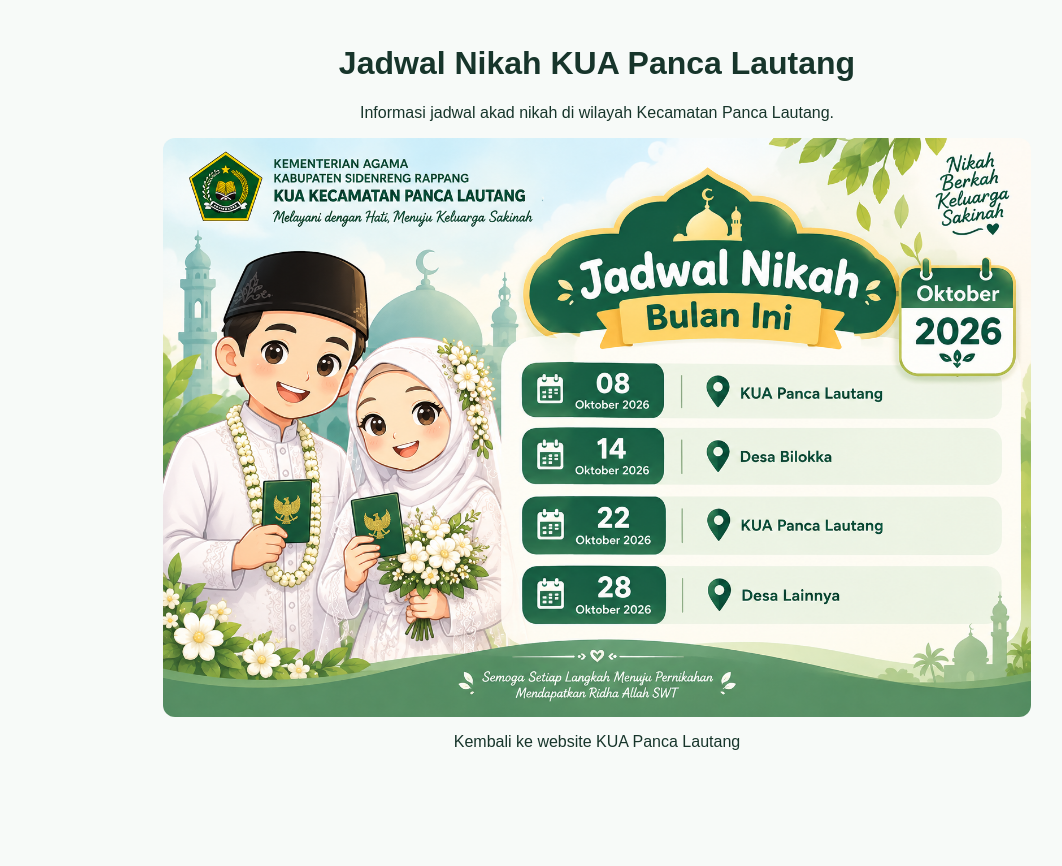
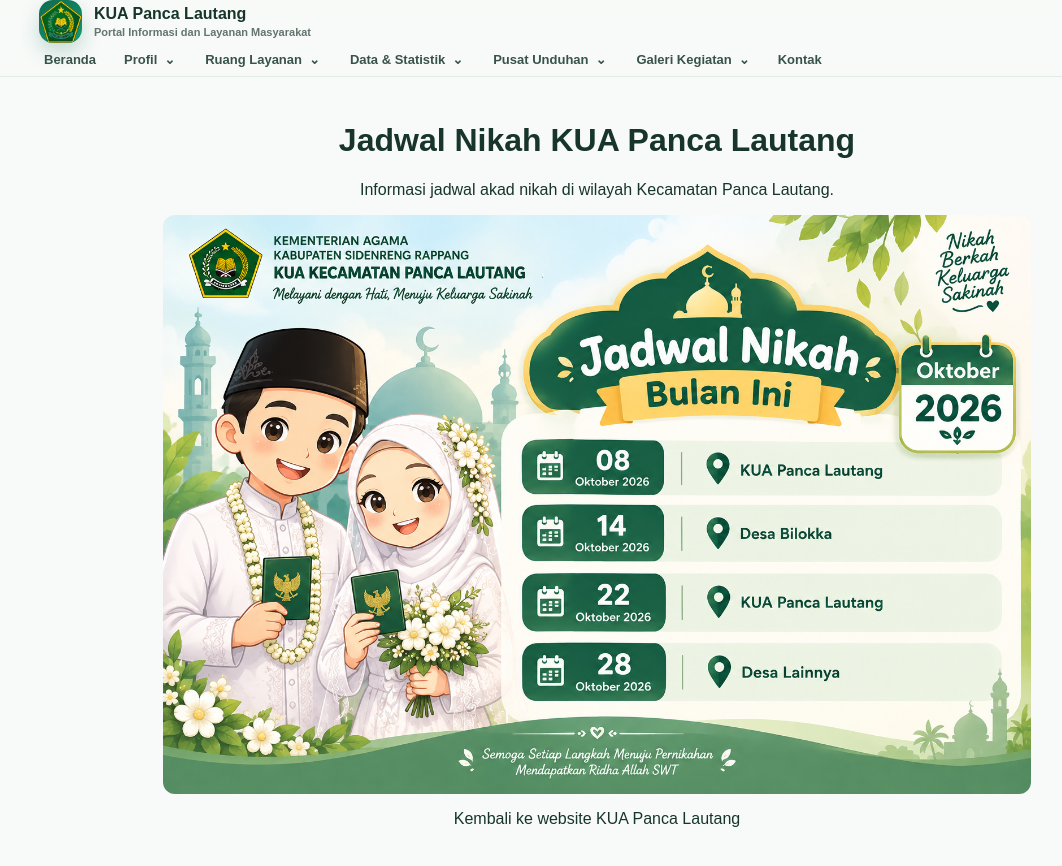
Before and after one commit to suriantosag-cyber/kua-panca-lautang-premium, a Next.js app: page /jadwal-nikah in a window 1280 px wide. Shown: the whole page, without its empty margins (43-1105 px from the left). Before the commit the page ends 800 px from the top, so only its background shows below. Built offline with nearby package versions, Linux system fonts and the light colour scheme.

Commit message:
Tambah navbar responsif dan pengumuman berjalan KUA

```diff
--- /dev/null
+++ b/app/components/Navbar.js
@@ -0,0 +1,128 @@
+
+'use client';
+
+import { useState } from 'react';
+import Link from 'next/link';
+
+const menus = [
+  {
+    label: 'Profil',
+    items: [
+      ['Profil KUA', '/profil'],
+      ['Visi dan Misi', '/profil'],
+      ['Wilayah Kerja', '/profil'],
+      ['Struktur Organisasi dan Staf', '/profil'],
+    ],
+  },
+  {
+    label: 'Ruang Layanan',
+    items: [
+      ['Layanan Perkawinan', '/profil'],
+      ['Jadwal Akad Nikah', '/jadwal-nikah'],
+      ['Bimbingan Perkawinan', '/bimbingan-perkawinan'],
+      ['Kemasjidan, Zakat dan Wakaf', '/profil'],
+      ['Konsultasi Keagamaan', '/#kontak'],
+    ],
+  },
+  {
+    label: 'Data & Statistik',
+    items: [
+      ['Data Masjid dan Mushalla', '/data-masjid'],
+      ['Statistik Layanan', '/'],
+      ['Jadwal Akad Nikah', '/jadwal-nikah'],
+    ],
+  },
+  {
+    label: 'Pusat Unduhan',
+    items: [
+      ['Persyaratan Perkawinan', '/profil'],
+      ['Materi Dakwah', '/materi-dakwah'],
+      ['Khutbah Jumat', '/khutbah-jumat'],
+    ],
+  },
+  {
+    label: 'Galeri Kegiatan',
+    items: [
+      ['Kegiatan KUA', '/kegiatan'],
+      ['Dokumentasi Kegiatan', '/kegiatan'],
+    ],
+  },
+];
+
+export default function Navbar() {
+  const [mobileOpen, setMobileOpen] = useState(false);
+  const [expanded, setExpanded] = useState('');
+
+  function closeMenu() {
+    setMobileOpen(false);
+    setExpanded('');
+  }
+
+  return (
+    <header className="top kuaNavbar">
+      <div className="wrap kuaNavInner">
+        <Link href="/" className="brand" onClick={closeMenu}>
+          <img
+            className="brandmark"
+            src="/logo-kua.png"
+            alt="Logo KUA Panca Lautang"
+          />
+          <span>
+            KUA Panca Lautang
+            <small>Portal Informasi dan Layanan Masyarakat</small>
+          </span>
+        </Link>
+
+        <button
+          type="button"
+          className="kuaMenuToggle"
+          aria-label={mobileOpen ? 'Tutup menu' : 'Buka menu'}
+          aria-expanded={mobileOpen}
+          aria-controls="kua-navigation"
+          onClick={() => setMobileOpen((value) => !value)}
+        >
+          <span aria-hidden="true">{mobileOpen ? '✕' : '☰'}</span>
+          <span>{mobileOpen ? 'Tutup' : 'Menu'}</span>
+        </button>
+
+        <nav
+          id="kua-navigation"
+          className={`navlinks kuaNavLinks${mobileOpen ? ' isOpen' : ''}`}
+          aria-label="Navigasi utama"
+        >
+          <Link href="/" onClick={closeMenu}>Beranda</Link>
+
+          {menus.map((menu) => (
+            <div className="kuaNavGroup" key={menu.label}>
+              <button
+                type="button"
+                className="kuaDropdownToggle"
+                aria-expanded={expanded === menu.label}
+                onClick={() =>
+                  setExpanded((current) =>
+                    current === menu.label ? '' : menu.label
+                  )
+                }
+              >
+                {menu.label}
+                <span aria-hidden="true">⌄</span>
+              </button>
+
+              <div
+                className={`kuaDropdown${expanded === menu.label ? ' isExpanded' : ''}`}
+              >
+                {menu.items.map(([label, href]) => (
+                  <Link key={label} href={href} onClick={closeMenu}>
+                    {label}
+                  </Link>
+                ))}
+              </div>
+            </div>
+          ))}
+
+          <Link href="/#kontak" onClick={closeMenu}>Kontak</Link>
+        </nav>
+      </div>
+    </header>
+  );
+}
--- a/app/globals.css
+++ b/app/globals.css
@@ -1200,3 +1200,198 @@
 .statistikCardLink strong {
   text-decoration: none;
 }
+/* ===== NAVBAR RESPONSIF KUA PANCA LAUTANG ===== */
+.kuaNavbar {
+  position: sticky;
+  top: 0;
+  z-index: 1000;
+}
+
+.kuaNavInner {
+  position: relative;
+}
+
+.kuaNavLinks {
+  align-items: center;
+}
+
+.kuaNavGroup {
+  position: relative;
+}
+
+.kuaDropdownToggle {
+  display: inline-flex;
+  align-items: center;
+  justify-content: center;
+  gap: 7px;
+  padding: 9px 7px;
+  border: 0;
+  border-radius: 8px;
+  background: transparent;
+  color: inherit;
+  font: inherit;
+  font-weight: 700;
+  cursor: pointer;
+}
+
+.kuaDropdownToggle:hover,
+.kuaDropdownToggle:focus-visible {
+  color: var(--brand);
+  outline-offset: 3px;
+}
+
+.kuaDropdown {
+  display: none;
+  position: absolute;
+  top: 100%;
+  left: 0;
+  min-width: 225px;
+  padding: 8px;
+  border: 1px solid rgba(120, 140, 130, 0.22);
+  border-radius: 12px;
+  background: var(--bg, #fff);
+  color: var(--ink, #24352d);
+  box-shadow: 0 12px 30px rgba(0, 0, 0, 0.13);
+  z-index: 1001;
+}
+
+.kuaDropdown.isExpanded {
+  display: flex;
+  flex-direction: column;
+}
+
+.kuaDropdown a {
+  display: block;
+  padding: 10px 12px;
+  border-radius: 7px;
+  font-size: 13px;
+  line-height: 1.45;
+}
+
+.kuaDropdown a:hover,
+.kuaDropdown a:focus-visible {
+  background: rgba(13, 107, 80, 0.09);
+  color: var(--brand);
+  outline-offset: -2px;
+}
+
+.kuaMenuToggle {
+  display: none;
+  align-items: center;
+  gap: 8px;
+  padding: 9px 12px;
+  border: 1px solid rgba(120, 140, 130, 0.35);
+  border-radius: 9px;
+  background: transparent;
+  color: inherit;
+  font: inherit;
+  font-weight: 700;
+  cursor: pointer;
+}
+
+.kuaMenuToggle:focus-visible {
+  outline: 2px solid var(--brand);
+  outline-offset: 3px;
+}
+
+@media (max-width: 900px) {
+  .kuaNavInner {
+    flex-wrap: wrap;
+    min-height: 74px;
+    padding-top: 10px;
+    padding-bottom: 10px;
+  }
+
+  .kuaMenuToggle {
+    display: inline-flex;
+    margin-left: auto;
+  }
+
+  .kuaNavLinks {
+    display: none;
+    flex: 0 0 100%;
+    width: 100%;
+    align-items: stretch;
+    flex-direction: column;
+    gap: 4px;
+    padding: 12px 0 4px;
+  }
+
+  .kuaNavLinks.isOpen {
+    display: flex;
+  }
+
+  .kuaNavLinks > a,
+  .kuaDropdownToggle {
+    display: flex;
+    width: 100%;
+    justify-content: space-between;
+    text-align: left;
+    padding: 12px;
+  }
+
+  .kuaNavGroup {
+    width: 100%;
+  }
+
+  .kuaDropdown {
+    position: static;
+    min-width: 0;
+    margin: 2px 0 8px;
+    box-shadow: none;
+  }
+}
+
+
+/* Running text pengumuman manual KUA */
+.pengumumanTicker {
+  display: flex;
+  align-items: center;
+  overflow: hidden;
+  width: 100%;
+  background: #fff8e7;
+  color: #493713;
+  border-bottom: 1px solid #ead8aa;
+}
+
+.pengumumanTickerLabel {
+  flex-shrink: 0;
+  padding: 12px 16px;
+  background: #8b5e16;
+  color: #fff;
+  font-size: 12px;
+  font-weight: 800;
+  z-index: 1;
+}
+
+.pengumumanTickerTrack {
+  flex: 1;
+  min-width: 0;
+  overflow: hidden;
+  white-space: nowrap;
+}
+
+.pengumumanTickerMove {
+  display: inline-block;
+  padding-left: 100%;
+  animation: pengumumanBerjalan 28s linear infinite;
+}
+
+.pengumumanTickerMove span {
+  display: inline-block;
+  padding-right: 40px;
+  font-size: 13px;
+  font-weight: 600;
+}
+
+@keyframes pengumumanBerjalan {
+  from { transform: translateX(0); }
+  to { transform: translateX(-100%); }
+}
+
+@media (prefers-reduced-motion: reduce) {
+  .pengumumanTickerMove {
+    animation: none;
+    padding-left: 12px;
+  }
+}
--- a/app/layout.js
+++ b/app/layout.js
@@ -1,5 +1,5 @@
 import './globals.css';
-
+import Navbar from './components/Navbar';
 export const metadata = {
   metadataBase: new URL('https://kua-pancalautang.my.id'),
 
@@ -52,7 +52,10 @@
 export default function RootLayout({ children }) {
   return (
     <html lang="id">
-      <body>{children}</body>
-    </html>
+     <body>
+  <Navbar />
+  {children}
+</body>
+  </html>
   );
 }
```
Also changed, not shown: app/page.js (+17 -9 lines).
